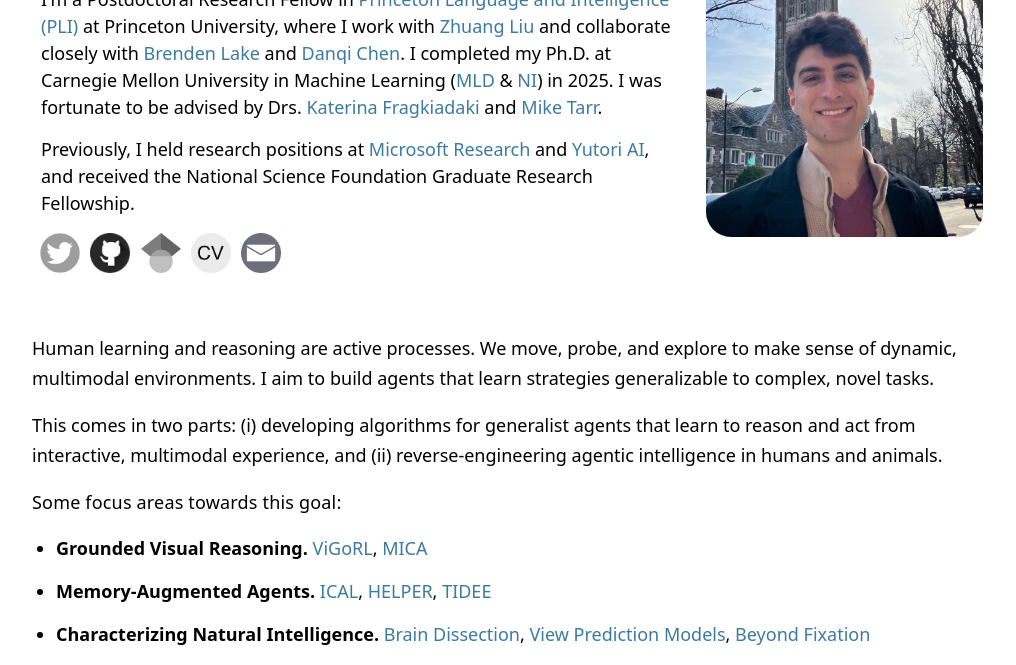
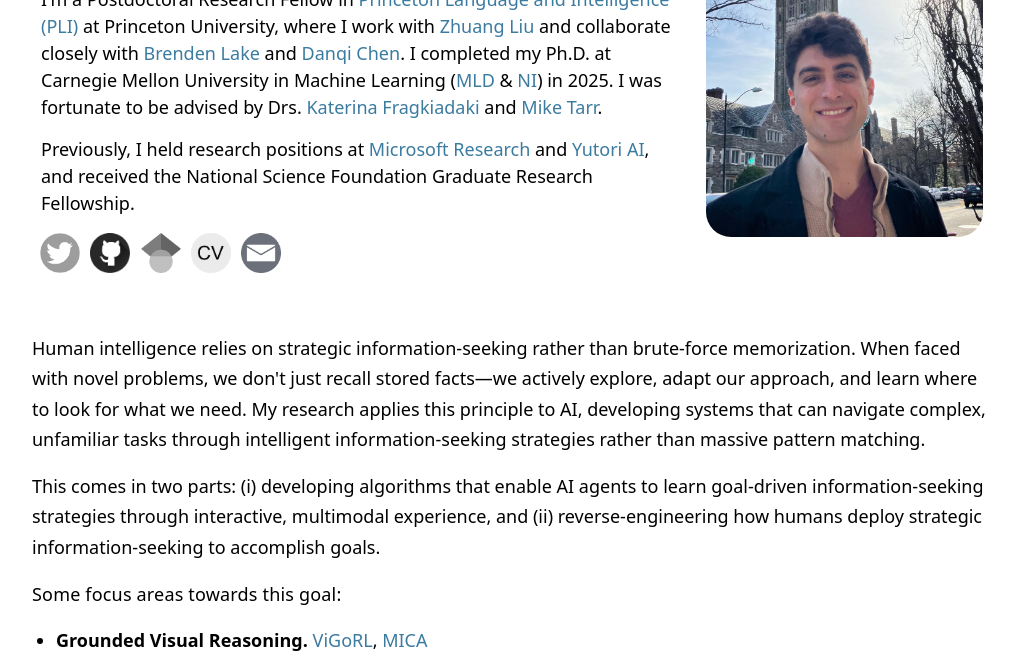
Before and after one commit to Gabesarch/Gabesarch.github.io, a plain HTML site: page index.html in a window 1280 px wide. Shown: the part 129-794 px from the top of the page, without its empty margins (128-1144 px from the left). Drawn offline with nearby package versions, Linux system fonts and the light colour scheme; a web font is replaced by a local one.

Commit message:
revised research statement

```diff
--- a/index.html
+++ b/index.html
@@ -405,10 +405,13 @@
         <section id="research-blurb" class="research-blurb">
             <!-- My research focus is on learning methods for general multimodal reasoning and decision-making. This comes in two parts: 1) understanding how active intelligence works in humans and animals, and 2) building generalist multimodal agents that learn to reason and act in dynamic, multimodal environments. -->
             <p>
-                Human learning and reasoning are active processes. We move, probe, and explore to make sense of dynamic, multimodal environments. I aim to build agents that learn strategies generalizable to complex, novel tasks.
+                <!-- Human learning and reasoning are active processes. We move, probe, and explore to make sense of dynamic, multimodal environments. I aim to build agents that learn strategies generalizable to complex, novel tasks. -->
+                <!-- Humans have the ability to seek out information using learned behavioral strategies, rather than brute-force memorization. We move, probe, and explore to make sense of dynamic, multimodal environments. I aim to build artificial intelligence with this cognitive core - strategies that enable general information seeking for complex, novel tasks. -->
+                <!-- Humans excel not through brute-force memorization, but through adaptive strategies for finding information. We explore, probe, and make sense of our dynamic world through active engagement. I'm working to build AI with this same cognitive core—systems that can strategically seek information to solve novel, complex challenges. -->
+                Human intelligence relies on strategic information-seeking rather than brute-force memorization. When faced with novel problems, we don't just recall stored facts—we actively explore, adapt our approach, and learn where to look for what we need. My research applies this principle to AI, developing systems that can navigate complex, unfamiliar tasks through intelligent information-seeking strategies rather than massive pattern matching.
             </p>
             <p>
-                This comes in two parts: (i) developing algorithms for generalist agents that learn to reason and act from interactive, multimodal experience, and (ii) reverse-engineering agentic intelligence in humans and animals.
+                This comes in two parts: (i) developing algorithms that enable AI agents to learn goal-driven information-seeking strategies through interactive, multimodal experience, and (ii) reverse-engineering how humans deploy strategic information-seeking to accomplish goals.
             </p>
             <p class="research-blurb__lead">
                 Some focus areas towards this goal:
```
